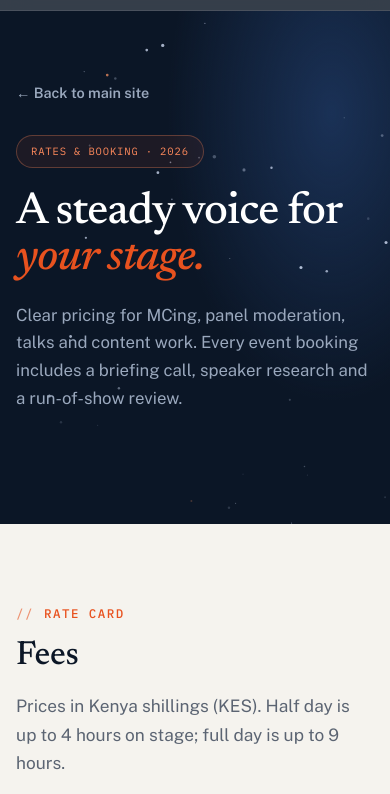
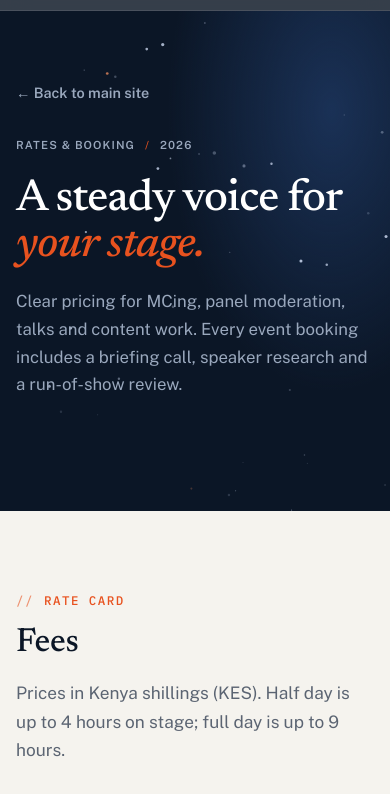
Before and after one commit to johnm3306-byte/johnm3306-byte.github.io, a plain HTML site: page rates-k7q2.html in a window 390 px wide. Shown: the part 50-844 px from the top of the page. Drawn offline with nearby package versions, Linux system fonts and the light colour scheme.

Commit message:
Replace the hero pill and glowing dot with a plain small-caps line
Co-Authored-By: Claude Opus 5.5 <noreply@anthropic.com>
Claude-Session: https://claude.ai/code/session_01UJGQkugehJKnaAhAQyNRiN

```diff
--- a/rates-k7q2.html
+++ b/rates-k7q2.html
@@ -41,7 +41,7 @@
       <canvas class="sky" data-interactive aria-hidden="true"></canvas>
       <div class="wrap">
         <a href="index.html" class="back-link">← Back to main site</a>
-        <p class="kicker">Rates &amp; booking · 2026</p>
+        <p class="kicker">Rates &amp; booking <span class="kicker-sep" aria-hidden="true">/</span> 2026</p>
         <h1>A steady voice for <em>your stage.</em></h1>
         <p class="lede">Clear pricing for MCing, panel moderation, talks and content work. Every event booking includes a briefing call, speaker research and a run-of-show review.</p>
       </div>
--- a/styles.css
+++ b/styles.css
@@ -111,9 +111,8 @@ section[id] { scroll-margin-top: 80px; }
 .hero { min-height: calc(100vh - 62px); display: flex; align-items: center; padding: 64px 0 96px; overflow: hidden;
   background: radial-gradient(70% 60% at 78% 40%, #1a3156 0%, transparent 70%), radial-gradient(50% 50% at 0% 100%, rgba(232, 82, 31, 0.14), transparent 70%), var(--ink); }
 .hero-grid { display: grid; grid-template-columns: 1.1fr 0.9fr; gap: 72px; align-items: center; width: 100%; }
-.kicker { display: inline-flex; align-items: center; gap: 10px; font-family: var(--mono); font-size: 0.78rem; letter-spacing: 0.08em; text-transform: uppercase; color: var(--accent-soft); margin-bottom: 22px; padding: 7px 14px; border: 1px solid rgba(255, 138, 92, 0.3); border-radius: 999px; background: rgba(232, 82, 31, 0.08); }
-.kicker-dot { width: 8px; height: 8px; border-radius: 50%; background: var(--accent); box-shadow: 0 0 0 0 rgba(232, 82, 31, 0.6); animation: pulse 2s infinite; }
-@keyframes pulse { 70% { box-shadow: 0 0 0 10px rgba(232, 82, 31, 0); } 100% { box-shadow: 0 0 0 0 rgba(232, 82, 31, 0); } }
+.kicker { display: block; font-family: var(--sans); font-size: 0.8rem; font-weight: 600; letter-spacing: 0.14em; text-transform: uppercase; color: var(--muted-dark); margin-bottom: 22px; }
+.kicker-sep { color: var(--accent); margin: 0 0.55em; font-weight: 400; }
 .hero h1 { font-size: clamp(3.2rem, 7.4vw, 6.2rem); line-height: 1; letter-spacing: -0.03em; color: var(--white); margin-bottom: 20px; }
 .hero h1 em { color: var(--accent); background: linear-gradient(90deg, var(--accent), #ffb26b, var(--accent)); background-size: 200% 100%; -webkit-background-clip: text; background-clip: text; color: transparent; animation: shimmer 6s ease-in-out infinite; padding-right: .06em; }
 @keyframes shimmer { 50% { background-position: 100% 0; } }
@@ -314,7 +313,6 @@ html:not(.js) .trust-list { flex-wrap: wrap; }
 
 /* ---------- Rates page ---------- */
 .rates-hero { position: relative; padding: 70px 0 80px; overflow: hidden; background: radial-gradient(60% 80% at 85% 20%, #1a3156, transparent 70%), var(--ink); color: var(--white); }
-.rates-hero .kicker { display: inline-flex; }
 .back-link { display: table; font-size: 0.9rem; font-weight: 600; color: var(--muted-dark); text-decoration: none; margin-bottom: 30px; transition: color var(--fast), transform var(--fast); }
 .back-link:hover { color: var(--accent-soft); transform: translateX(-4px); }
 .rates-hero h1 { font-size: clamp(2.8rem, 6.5vw, 5rem); line-height: 1.02; letter-spacing: -0.02em; color: var(--white); margin-bottom: 20px; }
@@ -434,7 +432,7 @@ html:not(.js) .trust-list { flex-wrap: wrap; }
   .nav nav .btn { margin-top: 14px; }
   .logo-word { font-size: 1.15rem; }
   .hero { padding: 40px 0 90px; }
-  .kicker { font-size: 0.66rem; }
+  .kicker { font-size: 0.7rem; letter-spacing: 0.1em; line-height: 1.8; }
   .photo-tag { left: 0; }
   .section, .contact { padding: 76px 0; }
   .services, .articles, .incl-grid, .extras, .rate-grid, .terms, .addons, .content-grid, .facts { grid-template-columns: 1fr; }
```
Also changed, not shown: index.html (+1 -1 lines).
